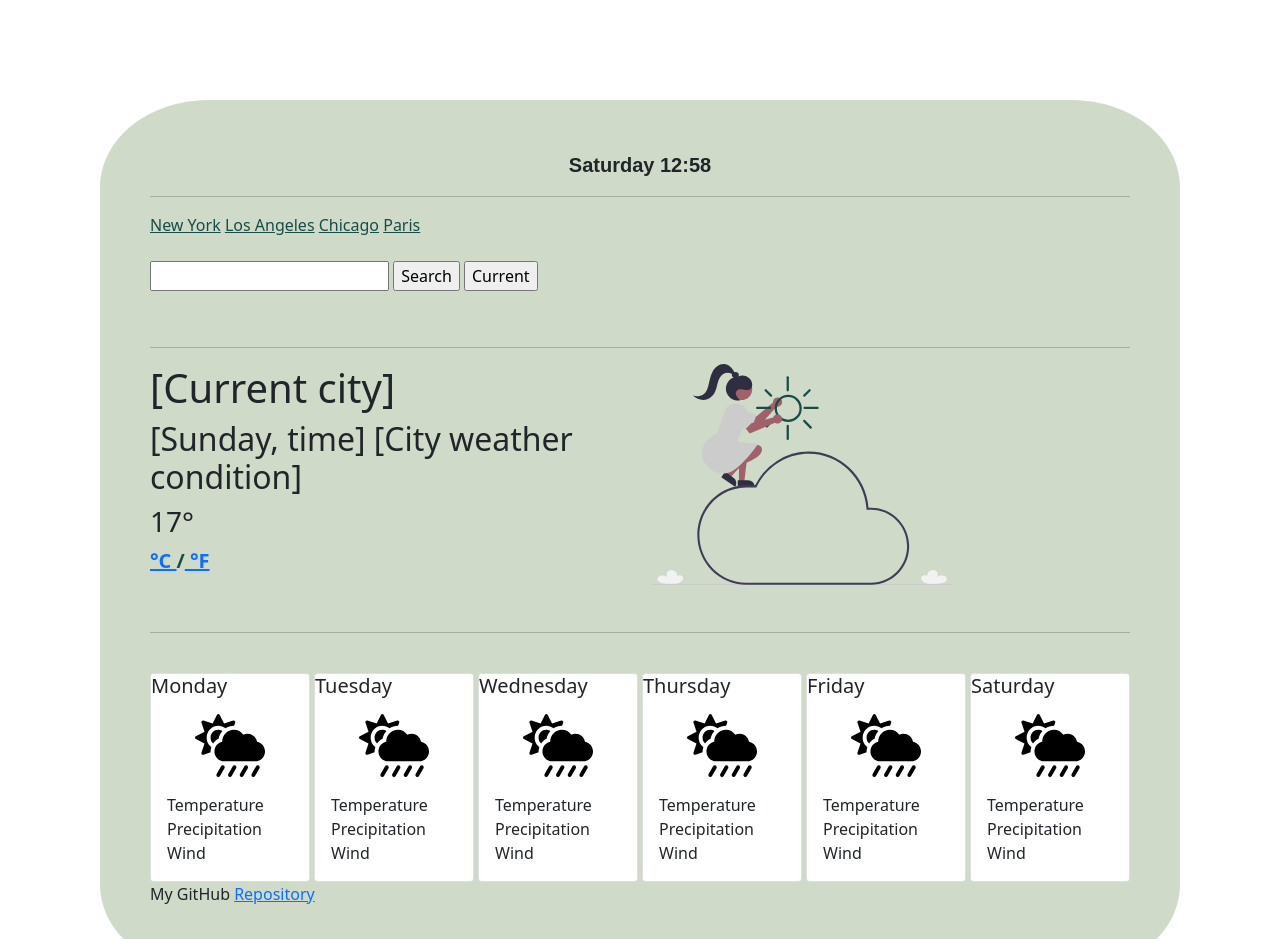
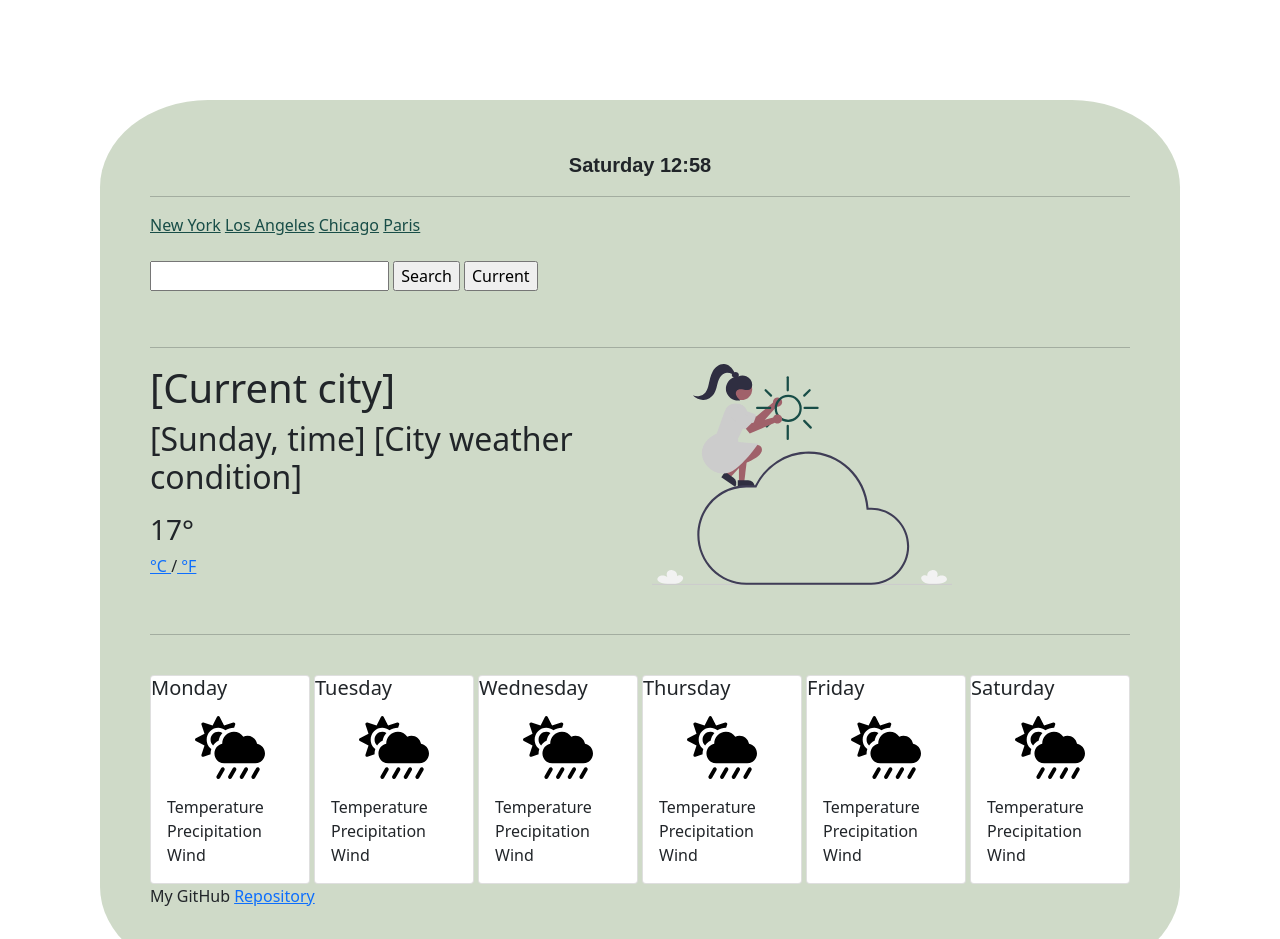
Before and after one commit to megan-createsit/shecodes_weatherapp, a website built with Parcel: page index.html in a window 1280 px wide. Shown: the top 939 px of the page. Built offline with nearby package versions, Linux system fonts and the light colour scheme.

Commit message:
Change temp line

```diff
--- a/index.html
+++ b/index.html
@@ -30,7 +30,7 @@
               <div class="col-6">
                 <h1> [Current city] </h1>
             <h2> [Sunday, time] [City weather condition]</h2>
-            <h3> 17° </h3><p class="tempChange"><a href="#" id="celsius"> °C </a>/<a href="#" id="fahrenheit"> °F </a></p>
+            <p class="tempChange"></p><h3> 17° </h3><a href="#" id="celsius"> °C </a>/<a href="#" id="fahrenheit"> °F </a></p>
           </div>
               <div class="col-6">
                 <img class="nature" src="src/image2.svg" alt="Image icon"/>
```
